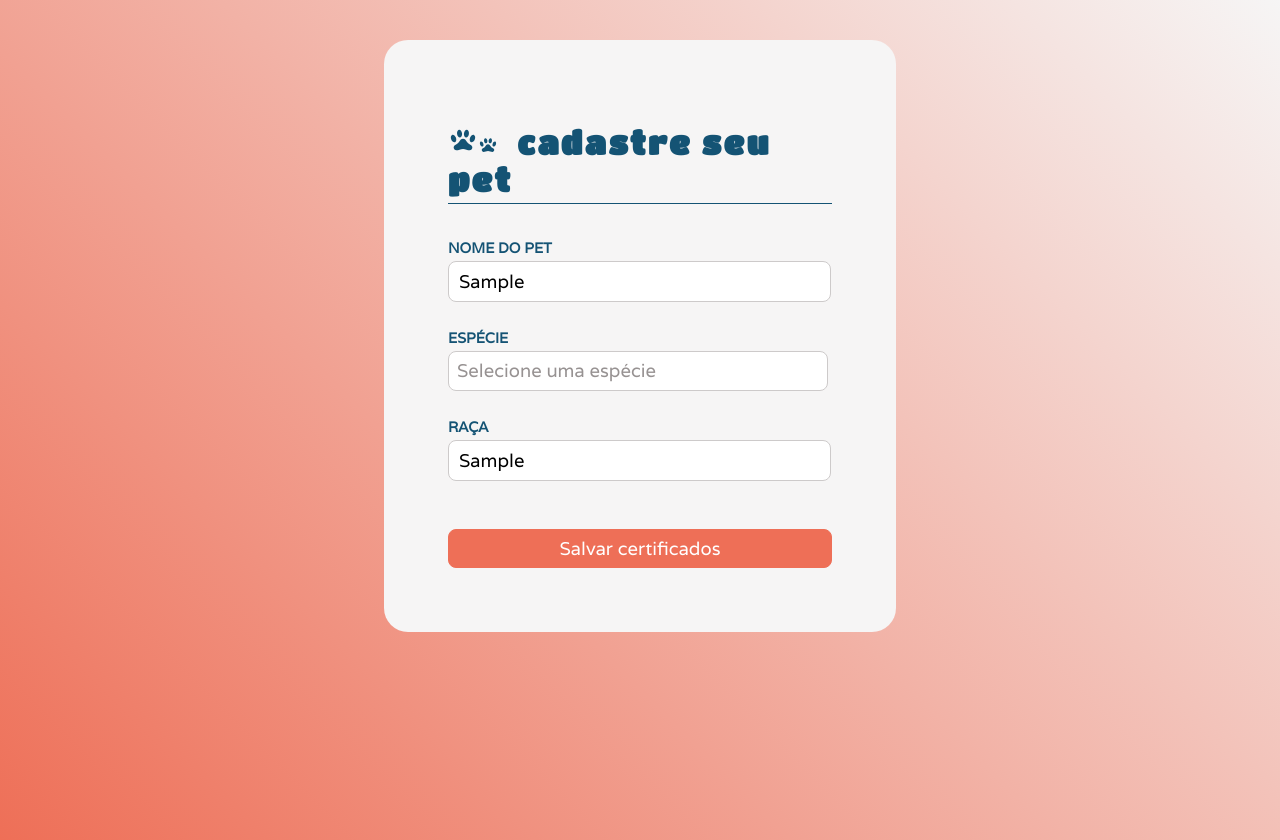
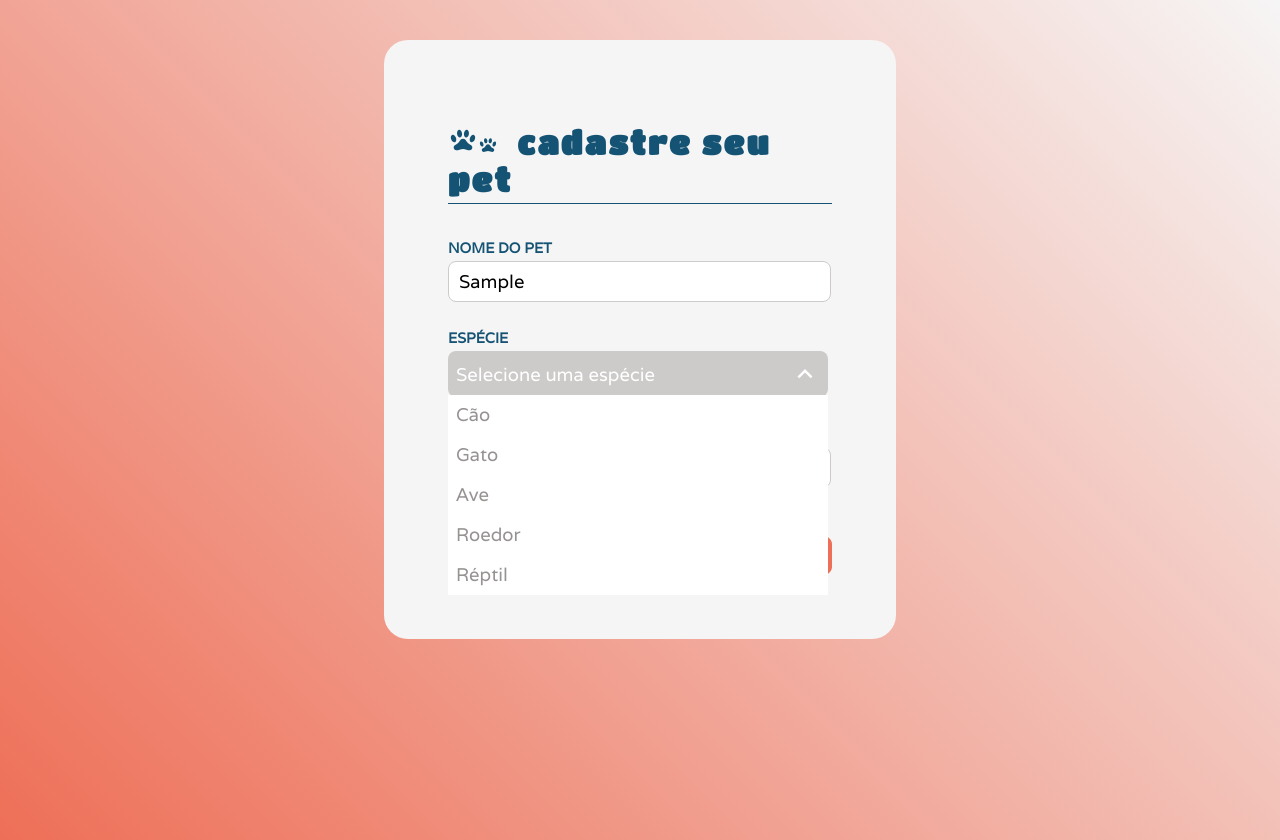
Before and after one commit to laufoes/pet-form, a React (Create React App) app: page / in a window 1280 px wide. Both pictures are taken after typing "Sample", "Sample" into the empty fields and a click on the button "Selecione uma espécie". Built offline with nearby package versions, Linux system fonts and the light colour scheme.

Commit message:
Implementa funcionamento do Select

```diff
--- a/src/components/Formulário/Select/Select.module.scss
+++ b/src/components/Formulário/Select/Select.module.scss
@@ -28,9 +28,9 @@ label{
         flex-direction: column;
         position: absolute;
         left: 0;
-        top: 100%;
+        top: 94%;
         width: 100%;
-        &:active{
+        &__ativo{
             display: flex;
         }
     }
@@ -40,10 +40,10 @@ label{
         align-items: center;
         height: 2.5rem;
         background-color: white;
+        color: $texto-input;
         padding-left: 0.5rem;
         &:hover{
             background-color: $borda-input;
-            color: white;
         }
     }
 }
--- a/src/components/Formulário/Select/index.tsx
+++ b/src/components/Formulário/Select/index.tsx
@@ -1,26 +1,46 @@
 import styles from './Select.module.scss'
-import especies from './especies.json';
+import animais from './animais.json';
+import { MdKeyboardArrowUp, MdKeyboardArrowDown } from 'react-icons/md';
+import classNames from 'classnames';
+import { useState } from 'react';
 
 interface Props {
     name: string,
+    especie: string,
+    setEspecie: React.Dispatch<React.SetStateAction<string>>
 }
 
-export default function Select({ name }: Props) {
+export default function Select({ name, especie, setEspecie }: Props) {
+    const [ aberto, setAberto ] = useState(false);
 
+    const nomeEspecie = especie && animais.find(animal => animal.nome === especie)?.nome;
     return(
         <>
             <label htmlFor={name}>{name.toUpperCase()}</label>
             <button
-                className={styles.container}
+                className={classNames({
+                    [styles.container]: true,
+                    [styles.container__ativo]: aberto,
+                })}
+                onClick={() => setAberto(!aberto)}
+                onBlur={() => setAberto(false)}
             >
                 <span>
-                Selecione uma espécie
+                {nomeEspecie || `Selecione uma espécie`}
                 </span>
-                <div className={styles.container__opcoes}>
-                    {especies.map((especie) => (
-                        <div className={styles.container__opcao}
-                        key={especie.nome}>
-                            {especie.nome}
+                {aberto ? <MdKeyboardArrowUp size={30} /> : <MdKeyboardArrowDown size={30}/>}
+                <div
+                    className={classNames({
+                        [styles.container__opcoes]: true,
+                        [styles.container__opcoes__ativo]: aberto,
+                    })}>
+                    {animais.map((animal) => (
+                        <div
+                            className={styles.container__opcao}
+                            key={animal.nome}
+                            onClick={() => setEspecie(animal.nome)}
+                        >
+                            {animal.nome}
                         </div>
                     ))}
                 </div>
--- a/src/components/Formulário/index.tsx
+++ b/src/components/Formulário/index.tsx
@@ -3,8 +3,10 @@ import styles from './Formulario.module.scss';
 import Input from './Input';
 import { IoIosPaw } from 'react-icons/io'
 import Select from './Select';
+import { useState } from 'react';
 
 export default function Formulario() {
+    const [ especie, setEspecie ] = useState('');
 
     const enviaFormulario = (evento: React.FormEvent) => {
         evento.preventDefault();
@@ -27,6 +29,8 @@ return(
                 />
                 <Select
                     name="espécie"
+                    especie={especie}
+                    setEspecie={setEspecie}
                 />
                 <Input
                     type="text"
```
Also changed, not shown: src/components/Formulário/Select/animais.json (renamed from src/components/Formulário/Select/especies.json).
